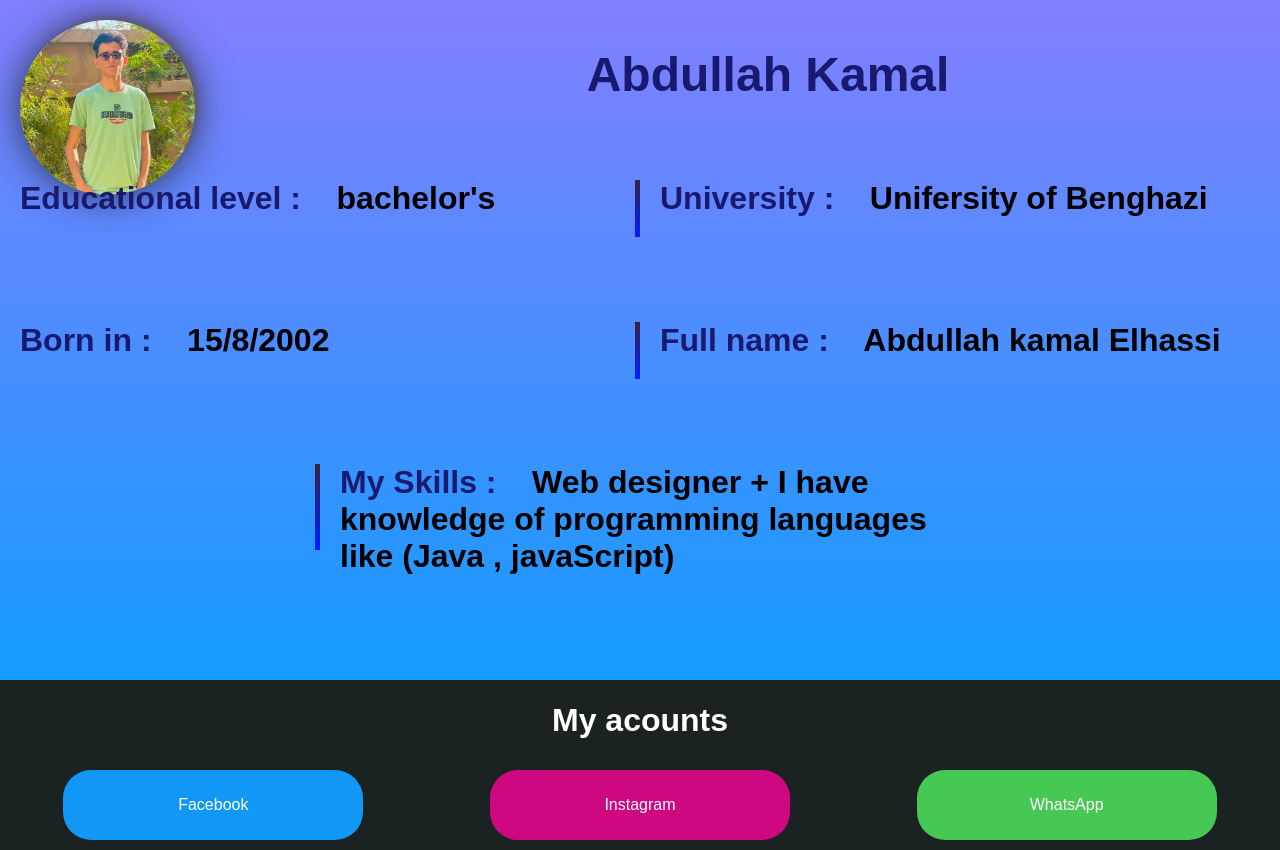
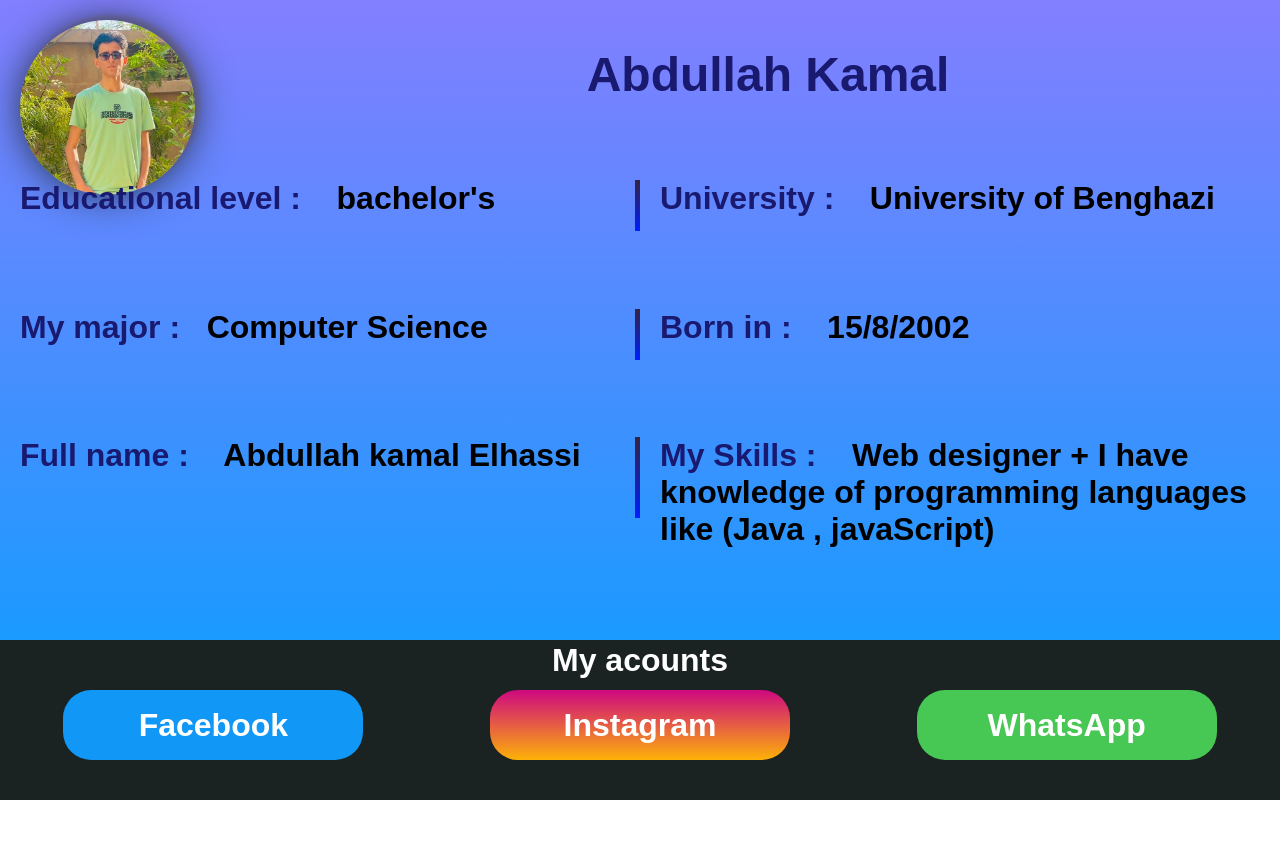
Before and after one commit to Abdulla-kamal/CV, a plain HTML site: page CV/index.html in a window 1280 px wide. After the commit the page ends 800 px from the top, so only its background shows below. Drawn offline with Linux system fonts and the light colour scheme.

Commit message:
Add files via upload

```diff
--- a/CV/CSS/main.css
+++ b/CV/CSS/main.css
@@ -12,7 +12,7 @@ width: 100%;
 height: 100vh;
 display: grid;
 grid-template-columns: repeat(10 , 1fr);
-grid-template-rows:20% 65% 10% auto;
+grid-template-rows:20% 60% 5% auto;
 grid-template-areas: "logo logo nav nav nav nav nav nav nav nav"
 "cont cont cont cont cont cont cont cont cont cont"
 "h h h h h h h h h h"
@@ -81,7 +81,7 @@ footer {
   background-color: #1a2322;
   display: flex;
   justify-content: space-around;
-  align-items: center;
+  align-items: flex-start;
 }
 
 p {
@@ -104,10 +104,12 @@ span {
     align-items: center;
     justify-content: center;
     margin: 10px;
+    font-size: xx-large;
+    font-weight: 700;
 }
 
 .instagram {
-    background-color:  #CE0880;
+    background: linear-gradient(to bottom, #CE0880, #FDB107) ;
     text-decoration: none;
     color: white;
     width: 300px;
@@ -117,6 +119,8 @@ span {
     align-items: center;
     justify-content: center;
     margin: 10px;
+    font-size: xx-large;
+    font-weight: 700;
 }
 
 .whatsapp {
@@ -130,6 +134,14 @@ span {
     align-items: center;
     justify-content: center;
     margin: 10px;
+    font-size: xx-large;
+    font-weight: 700;
+}
+
+.facebook:hover , .instagram:hover , .whatsapp:hover {
+    width: 305px;
+    height: 75px;
+    transition-duration: 0.3s ;
 }
 
 h1 {
--- a/CV/index.html
+++ b/CV/index.html
@@ -19,7 +19,9 @@
 <section class="content">
 <h4 >  <span>Educational level :</span> &nbsp;  &nbsp;bachelor's</h4>
 
-<h4> <span>University :</span>  &nbsp;&nbsp; Unifersity of Benghazi</h4>
+<h4> <span>University :</span>  &nbsp;&nbsp; University of Benghazi</h4>
+
+<h4><span>My major :</span> &nbsp;&nbsp;Computer Science</h4>
 
 <h4><span> Born in :</span> &nbsp;&nbsp; 15/8/2002</h4>
 
@@ -30,9 +32,9 @@
 
    <h1>My acounts</h1>
 <footer>
-  <a class="facebook" href="">Facebook</a>
-  <a class="instagram" href="">Instagram</a>
-  <a class="whatsapp" href="">WhatsApp</a>
+  <a class="facebook" href="https://www.facebook.com/abdullah.elhassi/">Facebook</a>
+  <a class="instagram" href="https://www.instagram.com/abd_o_el_/">Instagram</a>
+  <a class="whatsapp" href="https://api.whatsapp.com/send/?phone=218924245371&text&type=phone_number&app_absent=0">WhatsApp</a>
 </footer>
 
 
```
